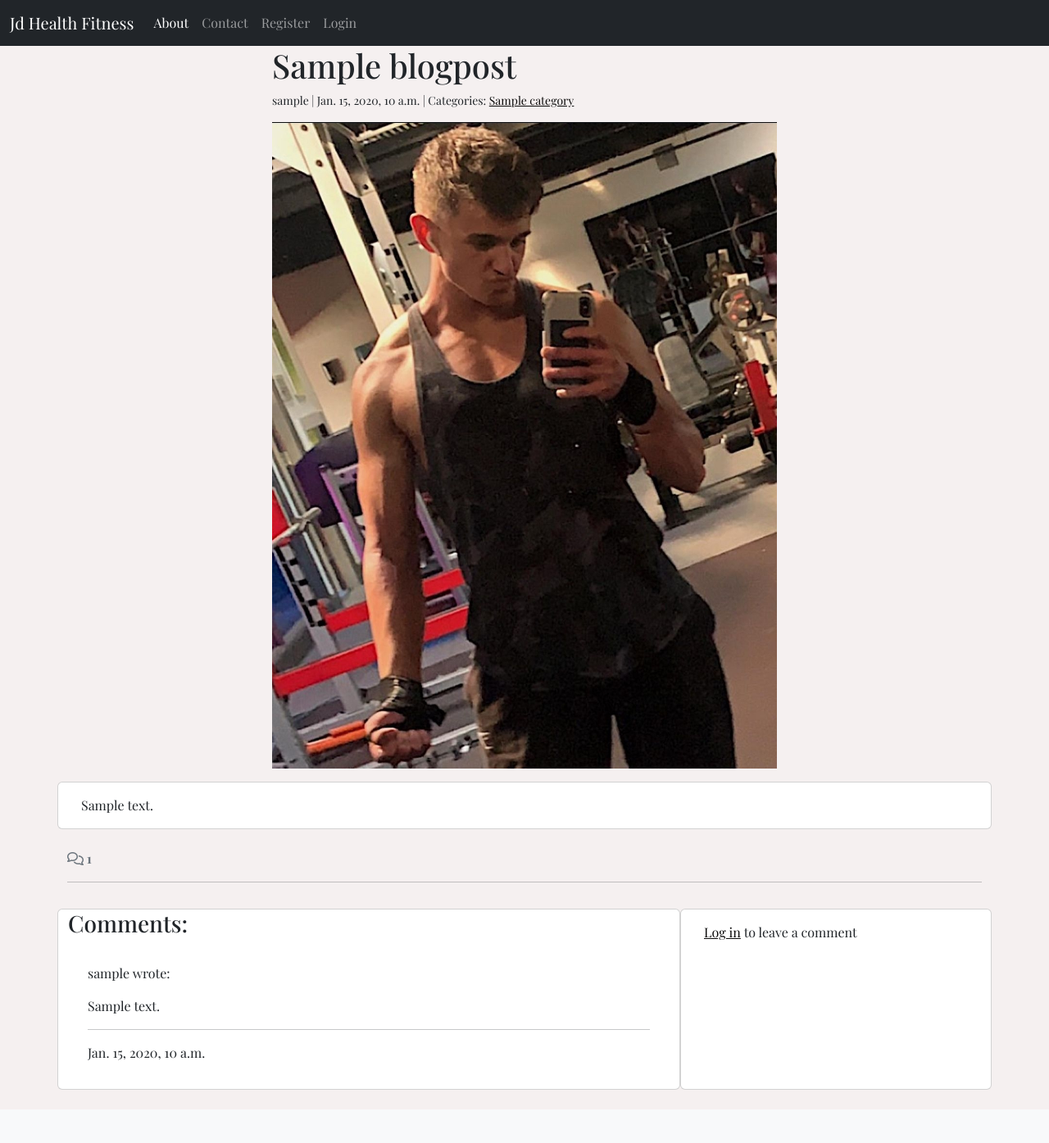
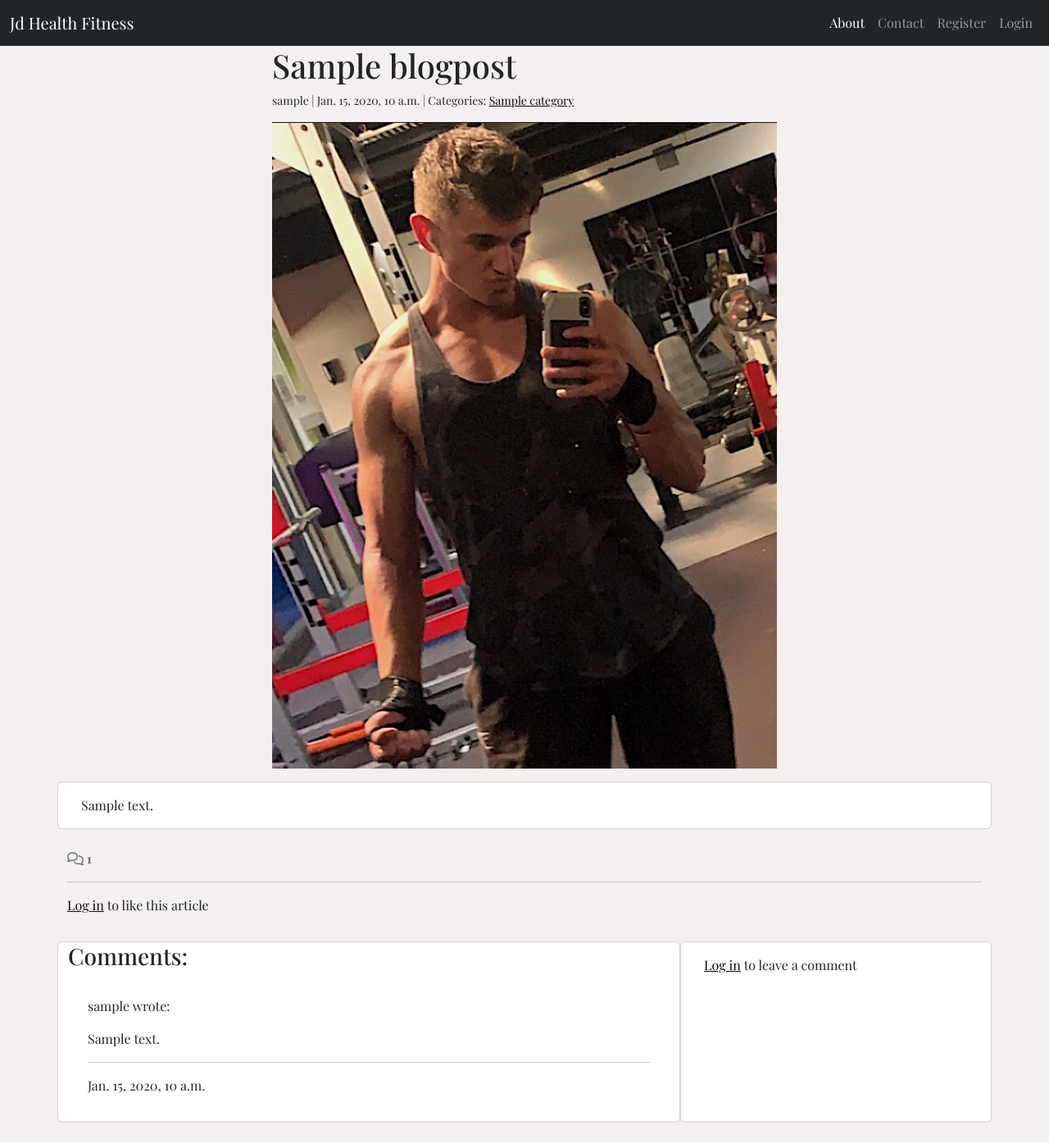
Before and after one commit to RdeSwart/jd-fitness-blog, a Django app: a page that uses templates/base.html in a window 1280 px wide. Shown: the top 1395 px of the page at 82% size. Run offline with Django 4.2, Linux system fonts and the light colour scheme; tables that the repository leaves empty hold one stand-in row (values such as "Sample post"); some libraries are stand-ins or nearby versions; some web fonts are replaced.

Commit message:
feat: Create a "like" button on blog posts

```diff
--- a/about/models.py
+++ b/about/models.py
@@ -11,4 +11,3 @@ class About(models.Model):
 
     def __str__(self):
         return self.title
-        # return self.content
--- a/blog/models.py
+++ b/blog/models.py
@@ -19,12 +19,16 @@ class BlogPost(models.Model):
     created_on = models.DateTimeField(auto_now_add=True)
     status = models.IntegerField(choices=STATUS, default=0)
     categories = models.ManyToManyField("Category", related_name="posts")
+    likes = models.ManyToManyField(User,related_name='blogpost_like', blank=True)
 
     class Meta:
         ordering = ["-created_on"]
 
     def __str__(self):
         return f"{self.title} | written by: {self.blog_author}"
+
+    def number_of_likes(self):
+        return self.likes.count()
 
 # Category Model
 class Category(models.Model):
--- a/blog/templates/blog/post_detail.html
+++ b/blog/templates/blog/post_detail.html
@@ -51,7 +51,27 @@
             <hr>
         </div>
     </div>
+    <!-- Displaying count of likes -->
+    <div class="likes-counter">
+        <div>
+            {% if user.is_authenticated %}
+            <form action="{% url 'blogpost_like' post.slug %}" method="POST">
+                {% csrf_token %}
 
+                {% if liked %}
+                <button type="submit" name="blogpost_id" value="{{post.slug}}" class="btn btn-info"><i
+                        class="fa-solid fa-hands-clapping"></i></button>
+                {% else %}
+                <button type="submit" name="blogpost_id" value="{{post.slug}}" class="clapping btn btn-info"><i
+                        class="fa-solid fa-hands-clapping"></i></button>
+                        <strong class="text-secondary">{{ post.number_of_likes }}</strong>
+                {% endif %}
+            </form>
+            {% else %}
+            <p><a class="link" href="{{ login_url }}">Log in</a> to like this article</p>
+            {% endif %}
+        </div>
+    </div>
 
     <!-- Displaying Comments -->
     <div class="row">
--- a/blog/urls.py
+++ b/blog/urls.py
@@ -1,14 +1,21 @@
 from . import views
-from django.urls import path
+from django.urls import path, include
+from django.contrib import admin
 
 #Add url pattern for BlogDetail view
 
 urlpatterns= [
     path('', views.BlogDetail.as_view(), name='home'),
+
     path('<slug:slug>/', views.post_detail, name='post_detail'),
+
     path('<slug:slug>/edit_comment/<int:comment_id>',
-         views.comment_edit, name='comment_edit'),
+    views.comment_edit, name='comment_edit'),
+
     path('<slug:slug>/delete_comment/<int:comment_id>',
     views.comment_delete, name='comment_delete'),
-    path("category/<category>/", views.blog_category, name="blog_category"),
+
+    path("category/<category>/", views.blog_category, name='blog_category'),
+
+    path('blogpost-like/<slug:slug>', views.BlogPostLike.as_view(), name='blogpost_like'),
 ]
--- a/blog/views.py
+++ b/blog/views.py
@@ -1,6 +1,6 @@
 from django.shortcuts import render, get_object_or_404, reverse
 from django.http import HttpResponseRedirect
-from django.views import generic
+from django.views import generic, View
 from django.contrib import messages
 from .models import BlogPost, Comment, Category
 from .forms import CommentForm
@@ -32,12 +32,18 @@ def post_detail(request, slug):
     """
     Renders the view for each blog post entry and its
     content based on blogs slug.
+    Displays any comments related to this blog post.
+    Displays likes and if user has liked already.
     """
 
     queryset = BlogPost.objects.filter(status=1)
     post = get_object_or_404(queryset, slug=slug)
     comments = post.comments.order_by("-created_on")
     comment_count = post.comments.count()
+    like = False
+
+    if post.likes.filter(id=request.user.id).exists():
+        like=True
 
     if request.method == "POST":
         comment_form = CommentForm(data=request.POST)
@@ -62,6 +68,7 @@ def post_detail(request, slug):
         "comments" : comments,
         "comment_count" : comment_count,
          "comment_form": comment_form,
+         "liked": like,
          },
 
     )
@@ -106,3 +113,18 @@ def comment_delete(request, slug, comment_id):
         messages.add_message(request, messages.ERROR, 'You can only delete your own comments!')
 
     return HttpResponseRedirect(reverse('post_detail', args=[slug]))
+
+
+# Likes View
+class BlogPostLike(View):
+    """
+    Allows user to like or unlike a blog post
+    """
+    def post(self, request, slug):
+        post = get_object_or_404(BlogPost, slug=slug)
+
+        if post.likes.filter(id=request.user.id).exists():
+            post.likes.remove(request.user)
+        else:
+            post.likes.add(request.user)
+        return HttpResponseRedirect(reverse('post_detail', args=[slug]))
--- a/jdfitness/urls.py
+++ b/jdfitness/urls.py
@@ -16,7 +16,6 @@ Including another URLconf
 """
 from django.contrib import admin
 from django.urls import path, include
-#from blog.views import my_blog
 
 
 # Put in alphabetical order
--- a/templates/base.html
+++ b/templates/base.html
@@ -48,7 +48,8 @@
         aria-controls="navbarNav" aria-expanded="false" aria-label="Toggle navigation">
         <span class="navbar-toggler-icon"></span>
       </button>
-      <div class="collapse navbar-collapse" id="navbarNav">
+      <div class="collapse navbar-collapse" id="navbarNav" style="
+      justify-content: end">
         <ul class="navbar-nav">
           <li class="nav-item">
             <a class="nav-link active" aria-current="page" href="{% url 'about' %}">About</a>
```
Also changed, not shown: README.md, blog/migrations/0003_blogpost_likes.py (added), blog/migrations/0004_alter_blogpost_likes.py (added).
